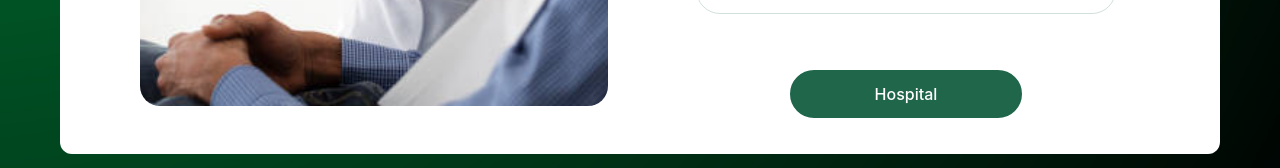
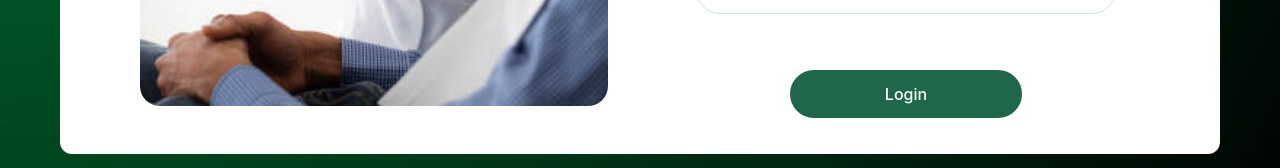
Before and after one commit to spectersegun/helda, a React (Vite) app: page /dentist-login in a window 1280 px wide. Shown: the part 590-758 px from the top of the page. Built offline with nearby package versions, Linux system fonts and the light colour scheme.

Commit message:
login text instead of hospital

```diff
--- a/src/pages/DentistLogin.tsx
+++ b/src/pages/DentistLogin.tsx
@@ -336,7 +336,7 @@ export default function DentistLogin() {
                      active:!bg-[#1F664B]  active:!text-white
                   "
                     >
-                      {loading ? "Loading..." : "Hospital"}
+                      {loading ? "Loading..." : "Login"}
                     </button>
                   </div>
                 </Form>
--- a/src/pages/HealthCareSector2.tsx
+++ b/src/pages/HealthCareSector2.tsx
@@ -8,12 +8,6 @@ import "./HealthCareSector2.css";
 export const HealthcareSector2 = () => {
   const [selectedCategory, setSelectedCategory] = useState<string | null>(null);
   const navigate = useNavigate();
-
-  // const [isAnimated, setIsAnimated] = useState(false);
-
-  // useEffect(() => {
-  //   setIsAnimated(true);
-  // }, []);
 
   const handleCategoryClick = (category: string) => {
     setSelectedCategory(category);
--- a/src/pages/HospitalLogin2.tsx
+++ b/src/pages/HospitalLogin2.tsx
@@ -188,7 +188,7 @@ export default function HospitalLogin2() {
                      active:!bg-[#1F664B]  active:!text-white
                   "
                     >
-                      {loading ? "Loading..." : "Hospital"}
+                      {loading ? "Loading..." : "Login"}
                     </button>
                   </div>
                 </Form>
--- a/src/pages/PharmacyLogin.tsx
+++ b/src/pages/PharmacyLogin.tsx
@@ -340,7 +340,7 @@ export default function PharmacyLogin() {
                      active:!bg-[#1F664B]  active:!text-white
                   "
                     >
-                      {loading ? "Loading..." : "Hospital"}
+                      {loading ? "Loading..." : "Login"}
                     </button>
                   </div>
                 </Form>
```
